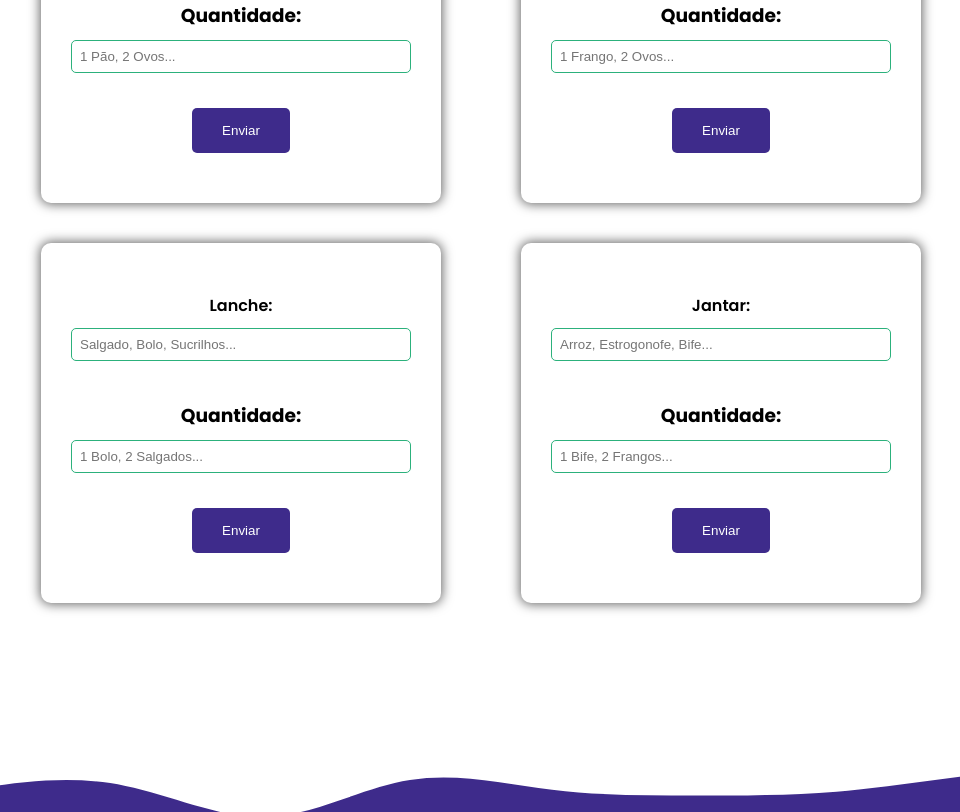
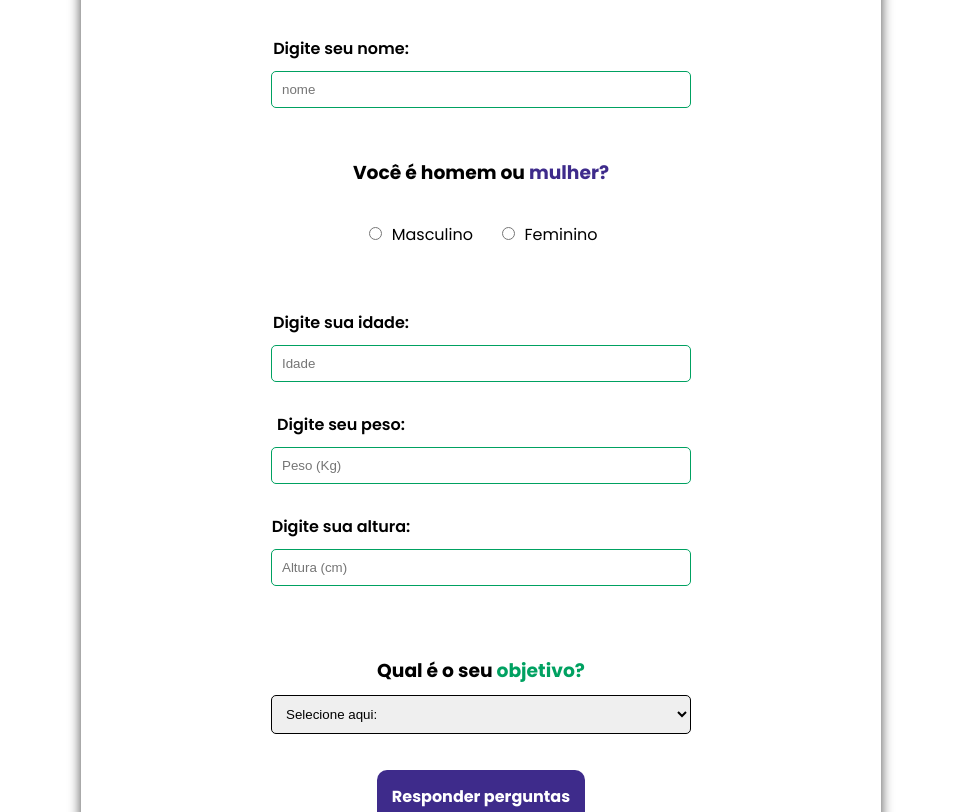
Before and after one commit to kayqueFranco/MeuRitmo, a plain HTML site: page Front-end/perguntas.html in a window 1280 px wide. Shown: the part 372-1184 px from the top of the page, without its empty margins (159-1119 px from the left). Drawn offline with Linux system fonts and the light colour scheme.

Commit message:
Excluindo a página de alimentação

```diff
--- a/Front-end/alimentacao.html
+++ b/Front-end/perguntas.html
@@ -7,7 +7,7 @@
     <meta name="description" content="Monitore sua saúde diária com gráficos e dicas para melhorar o seu desempenho!">
     <title>MeuRitmo</title>
     <link rel="stylesheet" href="style/style.css">
-    <link rel="stylesheet" href="style/alimentacao.css">
+    <link rel="stylesheet" href="style/informacoes.css">
     <link rel="stylesheet" href="https://cdnjs.cloudflare.com/ajax/libs/font-awesome/6.7.2/css/all.min.css"
         integrity="sha512-Evv84Mr4kqVGRNSgIGL/F/aIDqQb7xQ2vcrdIwxfjThSH8CSR7PBEakCr51Ck+w+/U6swU2Im1vVX0SVk9ABhg=="
         crossorigin="anonymous" referrerpolicy="no-referrer" />
@@ -37,69 +37,45 @@
     </header>
     <!-- Fim do header -->
 
-    <!-- Inicio do main -->
+    <main id="container">
+        <h1>Perguntas                  <span class="span-verde">iniciais</span></h1>
 
-    <main>
-
-        <section id="alimentacao">
-            <h1>Coloque aqui o que você <span class="span-verde" >comeu</span> no seu dia!</h1>
-
-            <div class="coluna">
-                <div class="refeicao">
-                    <label for="nome">Café da manhã:</label>
-                    <input type="text" name="txtCafe" placeholder="Pão, Ovos, Sucrilhos...">
-
-                    <h3>Quantidade:</h3>
-                    <input type="text" name="txtQtd" placeholder="1 Pão, 2 Ovos...">
-
-                    <button class="btn-alimentacao">Enviar</button>
-
+        <div class="formulario">
+            <!-- Inicio entrada de dados -->
+            <form name="frmHealth">
+                <label for="nome">Digite seu nome:</label>
+                <input type="text" name="nome" id="txtNome" placeholder="nome">
+                <div class="Radio">
+                    <h3>Você é homem ou <span class="span-roxo">mulher?</span></h3>
+                    <input type="radio" name="grupo" id="m"> Masculino
+                    <input type="radio" name="grupo" id="f"> Feminino
                 </div>
 
-                <div class="refeicao">
-                    <label for="nome">Almoço:</label>
-                    <input type="text" name="txtAlmoco" placeholder="Arroz, Feijão, Frango...">
+                <label for="nome">Digite sua idade:</label>
+                <input type="number" name="txtIdade" placeholder="Idade">
 
-                    <h3>Quantidade:</h3>
-                    <input type="text" name="txtQtd" placeholder="1 Frango, 2 Ovos...">
+                <label for="nome">Digite seu peso:</label>
+                <input type="number" name="txtPeso" placeholder="Peso (Kg)">
 
-                    <button class="btn-alimentacao">Enviar</button>
+                <label for="nome">Digite sua altura:</label>
+                <input type="number" name="txtAltura" placeholder="Altura (cm)">
 
+                <h3 class="h3Select">Qual é o seu <span class="span-verde">objetivo?</span></h3>
+                <select name="nivel" id="atividade">
+                    <option value="" selected>Selecione aqui:</option>
+                    <option value="">Perder peso</option>
+                    <option value="">Ganhar massa muscular</option>
+                    <option value="">Se manter em seu peso</option>
+                </select>
+                <div id="button">
+                    <a href="alimentacao.html">Responder perguntas</a>
                 </div>
-            </div>
-
-            <div class="coluna">
-                <div class="refeicao">
-                    <label for="nome">Lanche:</label>
-                    <input type="text" name="txtLanche" placeholder="Salgado, Bolo, Sucrilhos...">
-
-                    <h3>Quantidade:</h3>
-                    <input type="text" name="txtQtd" placeholder="1 Bolo, 2 Salgados...">
-
-                    <button class="btn-alimentacao">Enviar</button>
-
-                </div>
-
-                <div class="refeicao">
-                    <label for="nome">Jantar:</label>
-                    <input type="text" name="txtLanche" placeholder="Arroz, Estrogonofe, Bife...">
-
-                    <h3>Quantidade:</h3>
-                    <input type="text" name="txtQtd" placeholder="1 Bife, 2 Frangos...">
-
-                    <button class="btn-alimentacao">Enviar</button>
-
-
-                </div>
-            </div>
-
-        </section>
-
-
+            </form>
+            <!-- Fim entrada de dados -->
+        </div>
 
     </main>
 
-    <!-- Fim do main -->
 
 
     <!-- Inicio do footer -->
@@ -133,9 +109,7 @@
     </footer>
     <!-- Fim do footer -->
 
-
-
-
+    <script src="js/teste.js"></script>
     <script src="js/script.js"></script>
 </body>
 
```
Also changed, not shown: Front-end/informacoes.html (+1 -3 lines).
